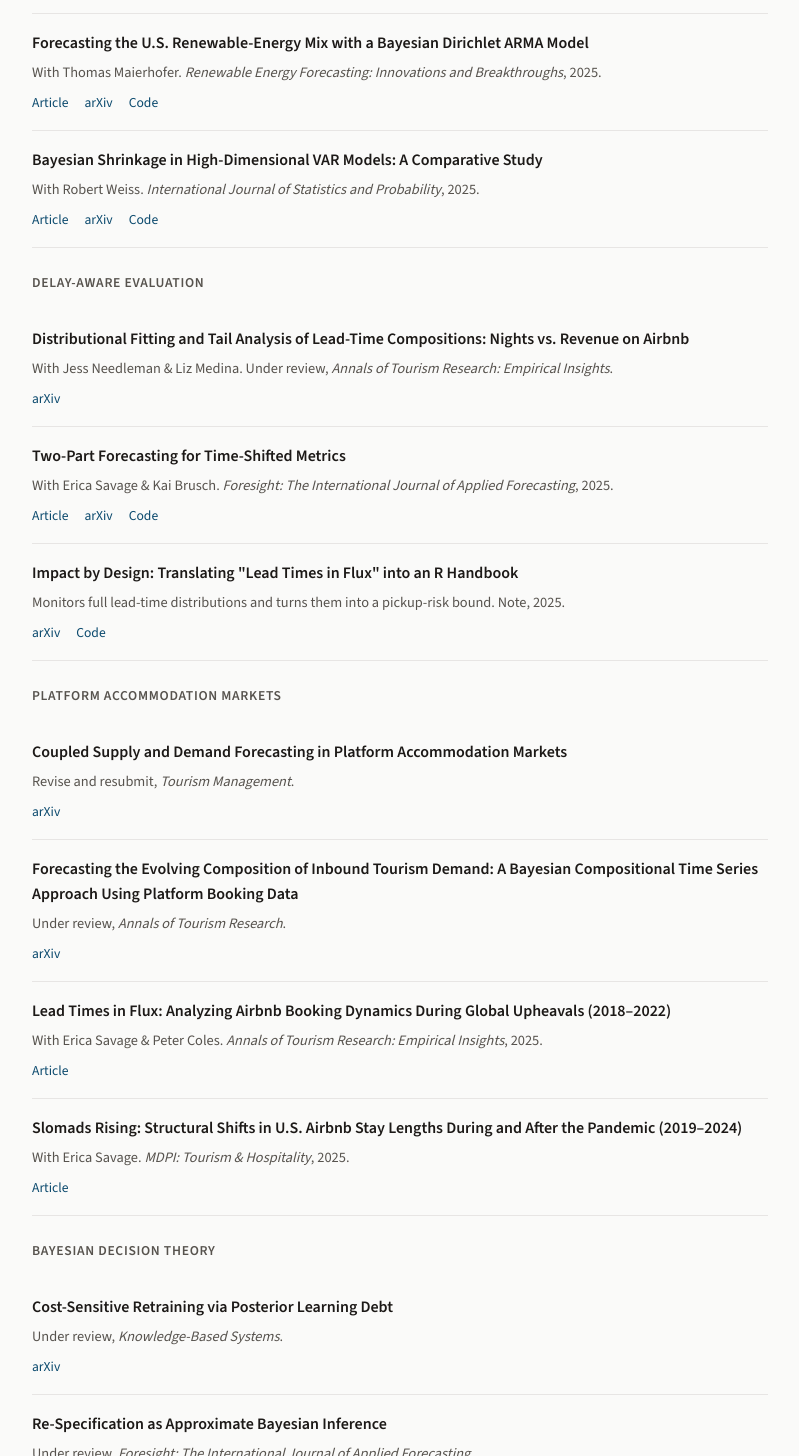
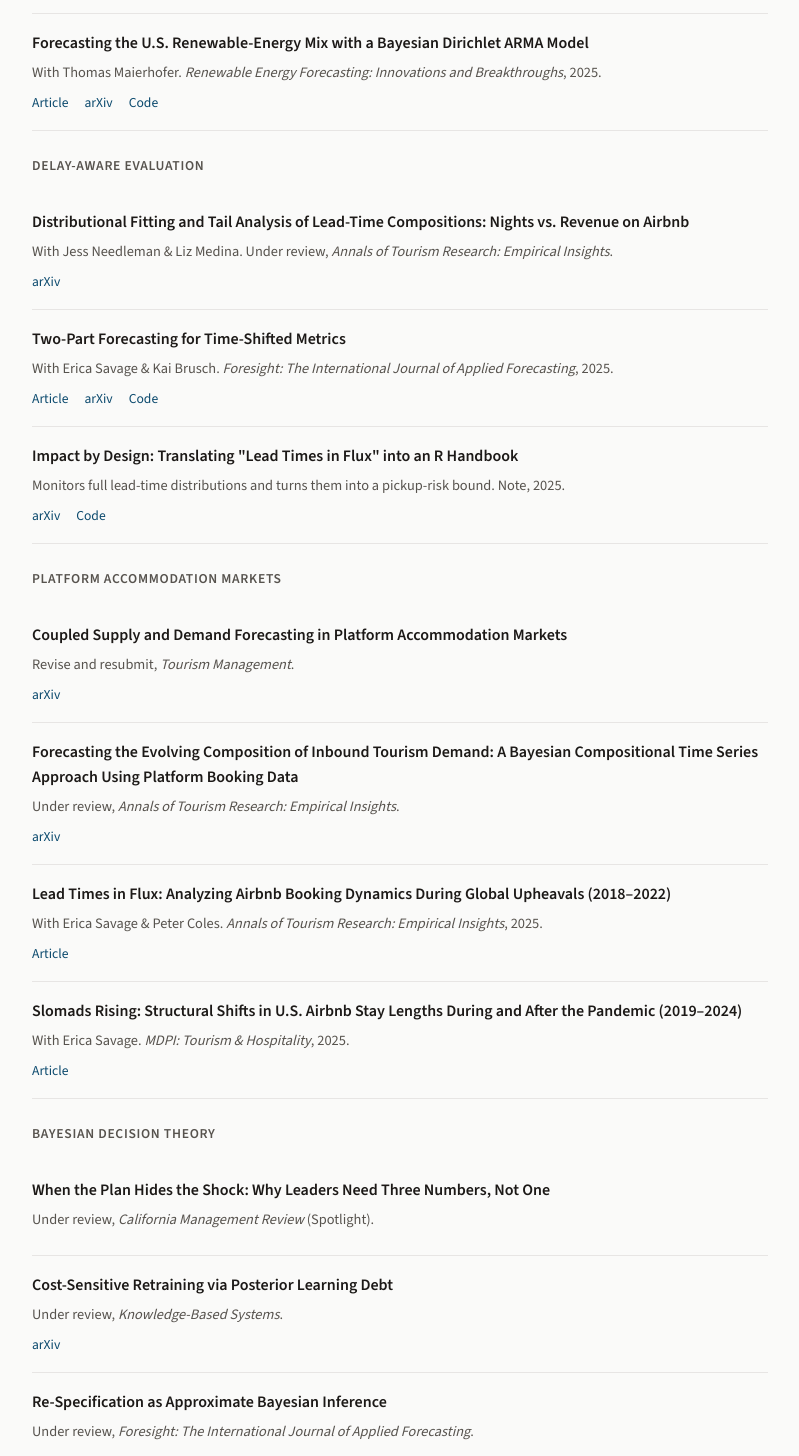
Before and after one commit to harrisonekatz/harrisonekatz.github.io, a plain HTML site: page index.html in a window 1280 px wide. Shown: the part 1544-3000 px from the top of the page, without its empty margins (240-1039 px from the left). Drawn offline with nearby package versions, Linux system fonts and the light colour scheme.

Commit message:
Add files via upload

```diff
--- a/index.html
+++ b/index.html
@@ -131,17 +131,17 @@
         <div class="research-item"><div class="research-title">Centered MA Dirichlet ARMA for Financial Compositions</div><div class="research-desc">Revise and resubmit, <em>Journal of Forecasting</em>.</div><div class="research-links"><a href="https://arxiv.org/abs/2510.18903">arXiv</a><a href="https://github.com/harrisonekatz/centered-DARMA">Code</a></div></div>
         <div class="research-item"><div class="research-title">Sensitivity Analysis of Priors in the Bayesian Dirichlet Auto-Regressive Moving Average Model</div><div class="research-desc">With Liz Medina &amp; Robert Weiss. <em>MDPI: Forecasting</em>, 2025.</div><div class="research-links"><a href="https://www.mdpi.com/2571-9394/7/3/32">Article</a><a href="https://arxiv.org/abs/2506.13973">arXiv</a><a href="https://github.com/harrisonekatz/bdarma_sensitivity_analysis">Code</a></div></div>
         <div class="research-item"><div class="research-title">Forecasting the U.S. Renewable-Energy Mix with a Bayesian Dirichlet ARMA Model</div><div class="research-desc">With Thomas Maierhofer. <em>Renewable Energy Forecasting: Innovations and Breakthroughs</em>, 2025.</div><div class="research-links"><a href="https://www.mdpi.com/2571-9394/7/4/62">Article</a><a href="https://arxiv.org/abs/2507.04087">arXiv</a><a href="https://github.com/harrisonekatz/energy-compositions">Code</a></div></div>
-        <div class="research-item"><div class="research-title">Bayesian Shrinkage in High-Dimensional VAR Models: A Comparative Study</div><div class="research-desc">With Robert Weiss. <em>International Journal of Statistics and Probability</em>, 2025.</div><div class="research-links"><a href="https://ccsenet.org/journal/index.php/ijsp/article/view/0/52129">Article</a><a href="https://arxiv.org/abs/2504.05489">arXiv</a><a href="https://github.com/harrisonekatz/BayesVAR-SimStudy">Code</a></div></div>
         <h3 style="font-size: 0.85rem; text-transform: uppercase; letter-spacing: 0.05em; color: var(--text-muted); margin: 1.5rem 0 1rem;">Delay-Aware Evaluation</h3>
         <div class="research-item"><div class="research-title">Distributional Fitting and Tail Analysis of Lead-Time Compositions: Nights vs. Revenue on Airbnb</div><div class="research-desc">With Jess Needleman &amp; Liz Medina. Under review, <em>Annals of Tourism Research: Empirical Insights</em>.</div><div class="research-links"><a href="https://arxiv.org/abs/2601.12175">arXiv</a></div></div>
         <div class="research-item"><div class="research-title">Two-Part Forecasting for Time-Shifted Metrics</div><div class="research-desc">With Erica Savage &amp; Kai Brusch. <em>Foresight: The International Journal of Applied Forecasting</em>, 2025.</div><div class="research-links"><a href="foresight_articles/two-part_forecasting.pdf" target="_blank">Article</a><a href="https://arxiv.org/abs/2504.11194">arXiv</a><a href="https://github.com/harrisonekatz/consistent_forecasting_bdarma_paper">Code</a></div></div>
         <div class="research-item"><div class="research-title">Impact by Design: Translating "Lead Times in Flux" into an R Handbook</div><div class="research-desc">Monitors full lead-time distributions and turns them into a pickup-risk bound. Note, 2025.</div><div class="research-links"><a href="https://arxiv.org/abs/2511.12763">arXiv</a><a href="https://github.com/harrisonekatz/leadtimefluxR">Code</a></div></div>
         <h3 style="font-size: 0.85rem; text-transform: uppercase; letter-spacing: 0.05em; color: var(--text-muted); margin: 1.5rem 0 1rem;">Platform Accommodation Markets</h3>
         <div class="research-item"><div class="research-title">Coupled Supply and Demand Forecasting in Platform Accommodation Markets</div><div class="research-desc">Revise and resubmit, <em>Tourism Management</em>.</div><div class="research-links"><a href="https://arxiv.org/abs/2603.00422">arXiv</a></div></div>
-        <div class="research-item"><div class="research-title">Forecasting the Evolving Composition of Inbound Tourism Demand: A Bayesian Compositional Time Series Approach Using Platform Booking Data</div><div class="research-desc">Under review, <em>Annals of Tourism Research</em>.</div><div class="research-links"><a href="https://arxiv.org/abs/2602.18358">arXiv</a></div></div>
+        <div class="research-item"><div class="research-title">Forecasting the Evolving Composition of Inbound Tourism Demand: A Bayesian Compositional Time Series Approach Using Platform Booking Data</div><div class="research-desc">Under review, <em>Annals of Tourism Research: Empirical Insights</em>.</div><div class="research-links"><a href="https://arxiv.org/abs/2602.18358">arXiv</a></div></div>
         <div class="research-item"><div class="research-title">Lead Times in Flux: Analyzing Airbnb Booking Dynamics During Global Upheavals (2018–2022)</div><div class="research-desc">With Erica Savage &amp; Peter Coles. <em>Annals of Tourism Research: Empirical Insights</em>, 2025.</div><div class="research-links"><a href="https://www.sciencedirect.com/science/article/pii/S2666957925000205">Article</a></div></div>
         <div class="research-item"><div class="research-title">Slomads Rising: Structural Shifts in U.S. Airbnb Stay Lengths During and After the Pandemic (2019–2024)</div><div class="research-desc">With Erica Savage. <em>MDPI: Tourism &amp; Hospitality</em>, 2025.</div><div class="research-links"><a href="https://www.mdpi.com/2673-5768/6/4/182">Article</a></div></div>
         <h3 style="font-size: 0.85rem; text-transform: uppercase; letter-spacing: 0.05em; color: var(--text-muted); margin: 1.5rem 0 1rem;">Bayesian Decision Theory</h3>
+        <div class="research-item"><div class="research-title">When the Plan Hides the Shock: Why Leaders Need Three Numbers, Not One</div><div class="research-desc">Under review, <em>California Management Review</em> (Spotlight).</div></div>
         <div class="research-item"><div class="research-title">Cost-Sensitive Retraining via Posterior Learning Debt</div><div class="research-desc">Under review, <em>Knowledge-Based Systems</em>.</div><div class="research-links"><a href="https://arxiv.org/abs/2604.06438">arXiv</a></div></div>
         <div class="research-item"><div class="research-title">Re-Specification as Approximate Bayesian Inference</div><div class="research-desc">Under review, <em>Foresight: The International Journal of Applied Forecasting</em>.</div></div>
         <div class="research-item"><div class="research-title">Retraining as Approximate Bayesian Inference</div><div class="research-desc"><em>Foresight: The International Journal of Applied Forecasting</em>, Q2 2026.</div><div class="research-links"><a href="foresight_articles/issue 81-retraining.pdf" target="_blank">Article</a></div></div>
```
Also changed, not shown: 1 other file.
